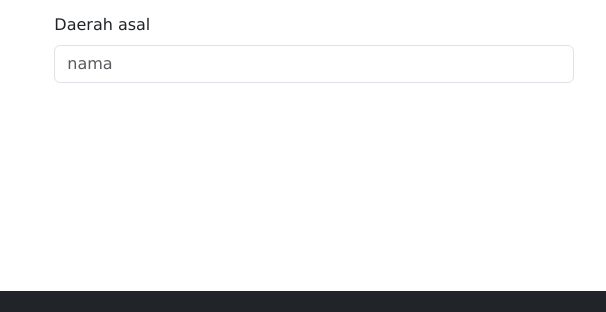
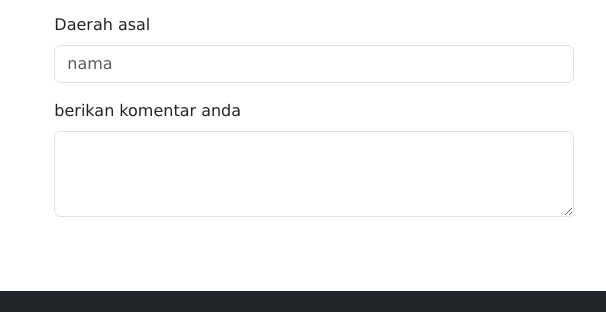
Before and after one commit to Pahlevyy/indonesia, a plain HTML site: page index.html in a window 1280 px wide. Shown: the part 5313-5625 px from the top of the page, 0-606 px from the left. Drawn offline with nearby package versions, Linux system fonts and the light colour scheme.

Commit message:
setelah before

```diff
--- a/index.html
+++ b/index.html
@@ -326,6 +326,10 @@
   <label for="exampleFormControlInput1" class="form-label mt-3">Daerah asal</label>
   <input type="text" class="form-control" id="exampleFormControlInput1" placeholder="nama">
 </div>
+<div class="mb-3">
+  <label for="exampleFormControlTextarea1" class="form-label">berikan komentar anda</label>
+  <textarea class="form-control" id="exampleFormControlTextarea1" rows="3"></textarea>
+</div>
       </div>
       <div class="col-md-6">
         <div class="container my-5">
```
